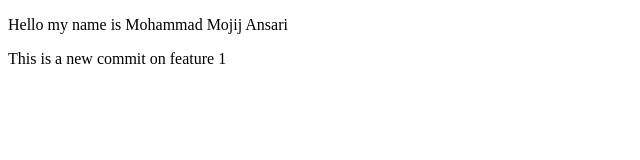
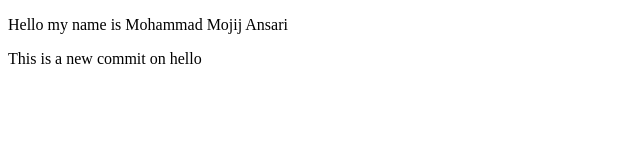
Before and after one commit to Mojij3010/Practice, a plain HTML site: page index.html in a window 1280 px wide. Shown: the full height of the page, 0-640 px from the left. Drawn offline with Linux system fonts and the light colour scheme.

Commit message:
added hello

```diff
--- a/index.html
+++ b/index.html
@@ -7,6 +7,6 @@
 </head>
 <body>
     <p>Hello my name is Mohammad Mojij Ansari</p>
-    <p>This is a new commit on feature 1</p>
+    <p>This is a new commit on hello</p>
 </body>
 </html>
```
